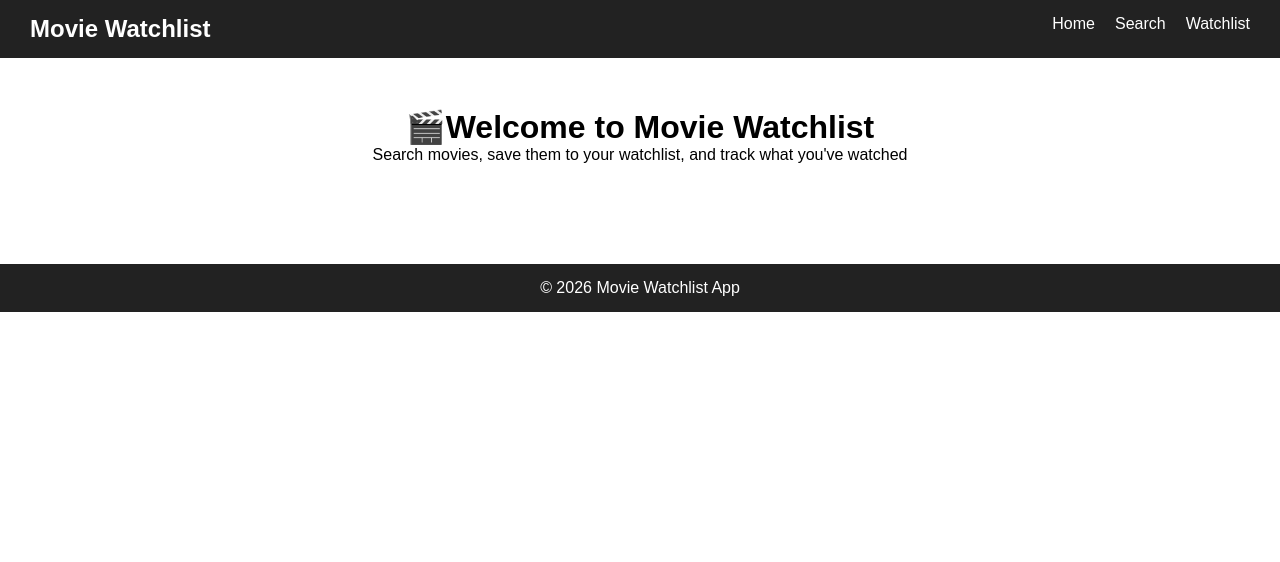
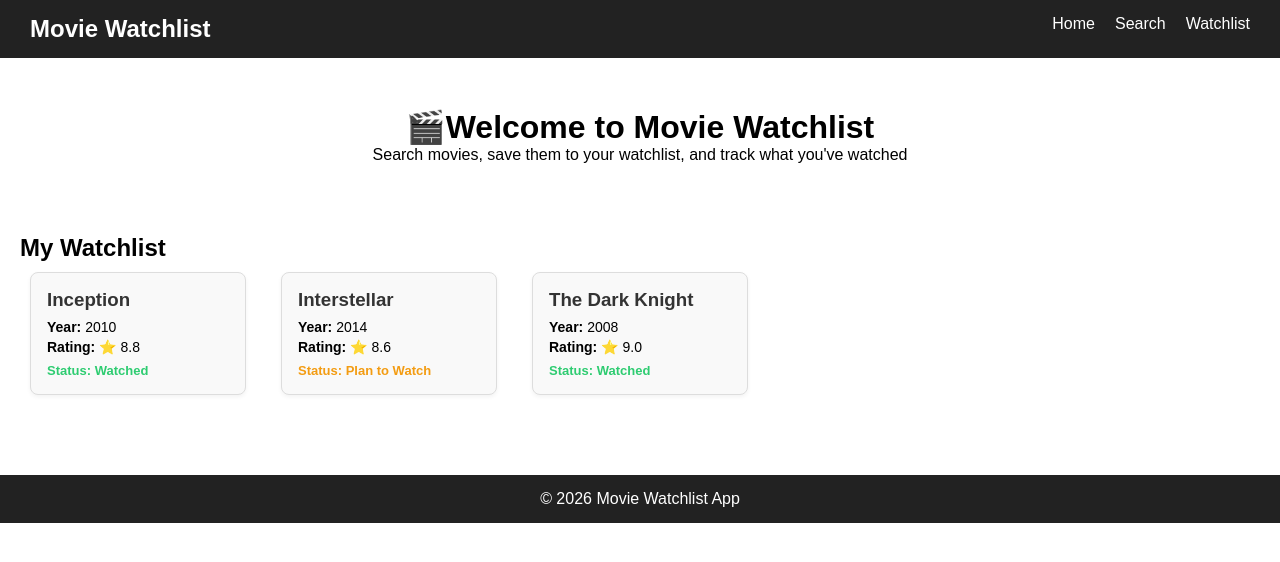
Before and after one commit to ludemond/Group-project, a React (Vite) app: page / in a window 1280 px wide. Shown: the top 562 px of the page. Built offline with nearby package versions, Linux system fonts and the light colour scheme.

Commit message:
Movie-list updated

```diff
--- a/src/App.jsx
+++ b/src/App.jsx
@@ -1,13 +1,20 @@
 import Navbar from "./components/navbar";
 import Home from "./pages/home";
 import Footer from "./components/footer";
+import MovieList from "./components/MovieList";
 import "./App.css";
 
 function App() {
+    const localMovies = [
+    { id: 1, title: 'Inception', year: '2010', rating: '8.8', status: 'Watched' },
+    { id: 2, title: 'Interstellar', year: '2014', rating: '8.6', status: 'Plan to Watch' },
+    { id: 3, title: 'The Dark Knight', year: '2008', rating: '9.0', status: 'Watched' }
+  ];
     return (
         <>
             <Navbar />
             <Home />
+            <MovieList moviesList={localMovies} />
             <Footer />
         </>
     );
```
